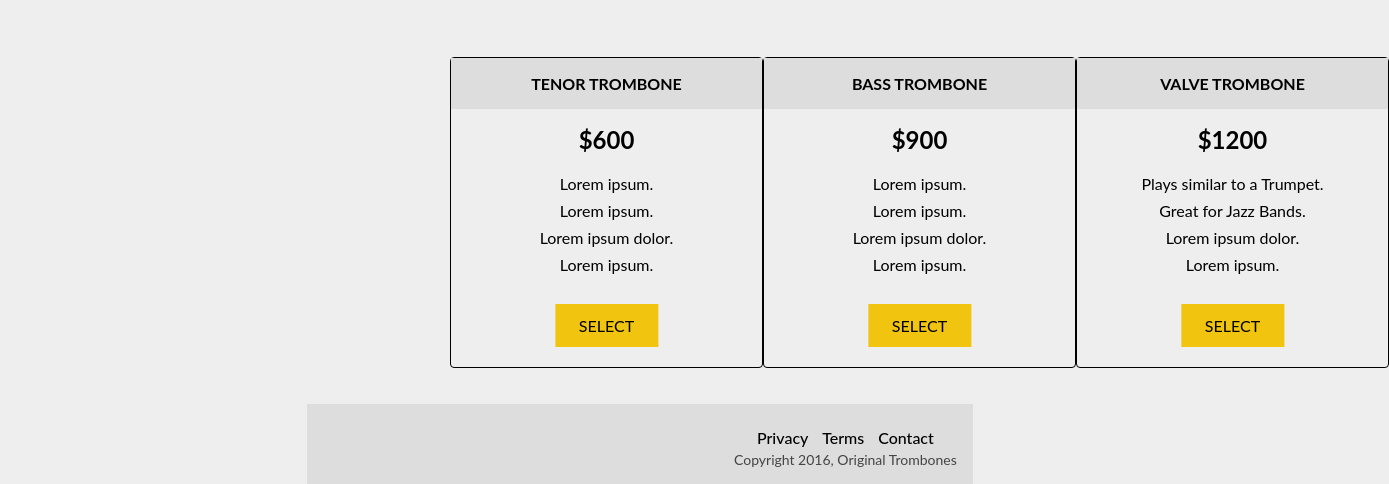
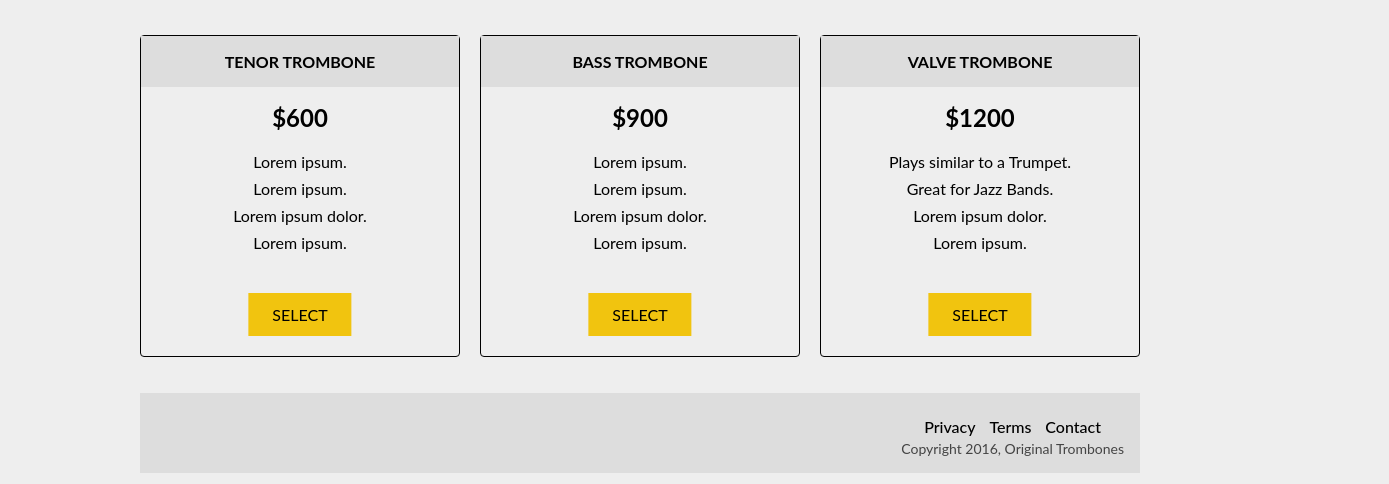
Before and after one commit to Hownameeee/Side-project, a website: page public/index.html in a window 1280 px wide. Shown: the part 1109-1593 px from the top of the page, 1389 px wide, since content can reach past the window. Drawn offline with Linux system fonts and the light colour scheme.

Commit message:
Update app

```diff
--- a/package.json
+++ b/package.json
@@ -3,6 +3,7 @@
   "version": "1.0.0",
   "main": "server.js",
   "scripts": {
+    "start": "node server.js",
     "test": "echo \"Error: no test specified\" && exit 1"
   },
   "keywords": [],
--- a/public/index.html
+++ b/public/index.html
@@ -7,7 +7,6 @@
     <link rel="stylesheet" href="style.css" />
   </head>
   <body>
-    <div id="main">
     <div class="header">
       <div class="header-logo">
         <img src="./img/logo.png" alt="Original Trombones" />
@@ -18,6 +17,7 @@
         <a class="header-button" href="#pricing">Pricing</a>
       </div>
     </div>
+    <div id="main">
       <div class="content">
         <div class="form">
           <h2 class="form-title">Handcrafted, home-made masterpieces</h2>
--- a/public/main.js
+++ b/public/main.js
@@ -1,4 +1,4 @@
-const url = "http://192.168.0.102:3000";
+const url = "http://localhost:3000";
 
 function createObject(method, data) {
   if (method === "GET") {
@@ -35,11 +35,3 @@ function sendGet() {
       data.value = messback.messback;
     });
 }
-
-function main() {
-  alert(
-    "This application just build to run on certain devices (monitor 16:9 or 1920x1080) so there will be some error about number (width, height, ...)"
-  );
-}
-
-main();
--- a/public/style.css
+++ b/public/style.css
@@ -7,6 +7,11 @@
 
 body {
   background-color: #eee;
+}
+
+#main {
+  margin: 0 auto;
+  max-width: 1000px;
 }
 
 .content {
@@ -68,6 +73,11 @@ body {
 .form a:hover {
   background-color: orange;
   transition: all 1s;
+  cursor: pointer;
+}
+
+.form a:active {
+  cursor: grabbing;
 }
 /* end of form */
 
@@ -94,7 +104,7 @@ body {
 }
 
 .feature-text-content {
-  width: 700px;
+  /* width: 700px; */
   line-height: 1.4;
 }
 /* end of feature */
@@ -116,21 +126,22 @@ body {
 .option {
   margin-top: 60px;
   display: flex;
-  justify-content: space-around;
-  padding: 0 450px;
+  justify-content: space-between;
+  gap: 20px;
+  /* padding: 0 450px; */
 }
 
 .option .option-block {
   border: 1px black solid;
   border-radius: 4px;
-  min-width: 313px;
-  height: 311px;
+  width: 100%;
   position: relative;
 }
 
 .option .option-desc {
   list-style: none;
   text-align: center;
+  width: 100%;
 }
 
 .option .option-desc li {
@@ -144,6 +155,10 @@ body {
   text-align: center;
   font-weight: 700;
   font-size: medium;
+}
+
+.option .option-desc li:last-child {
+  margin-bottom: 100px;
 }
 
 .option .option-price {
@@ -173,7 +188,7 @@ body {
   margin: auto;
   margin-top: 36px;
   height: 80px;
-  width: 52%;
+  width: 100%;
   background-color: #ddd;
   bottom: 0;
   display: flex;
```
Also changed, not shown: README.md. Lines whose indentation alone changed are shown as unchanged.
